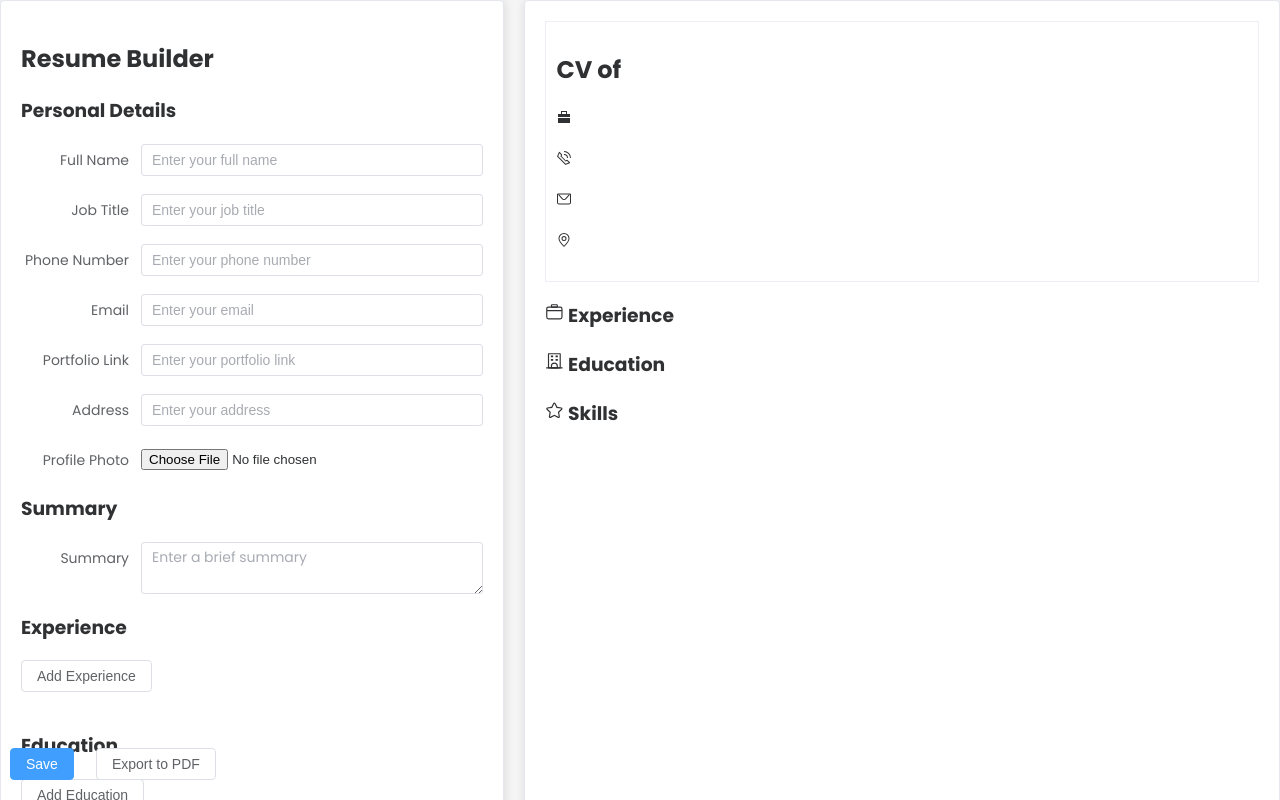
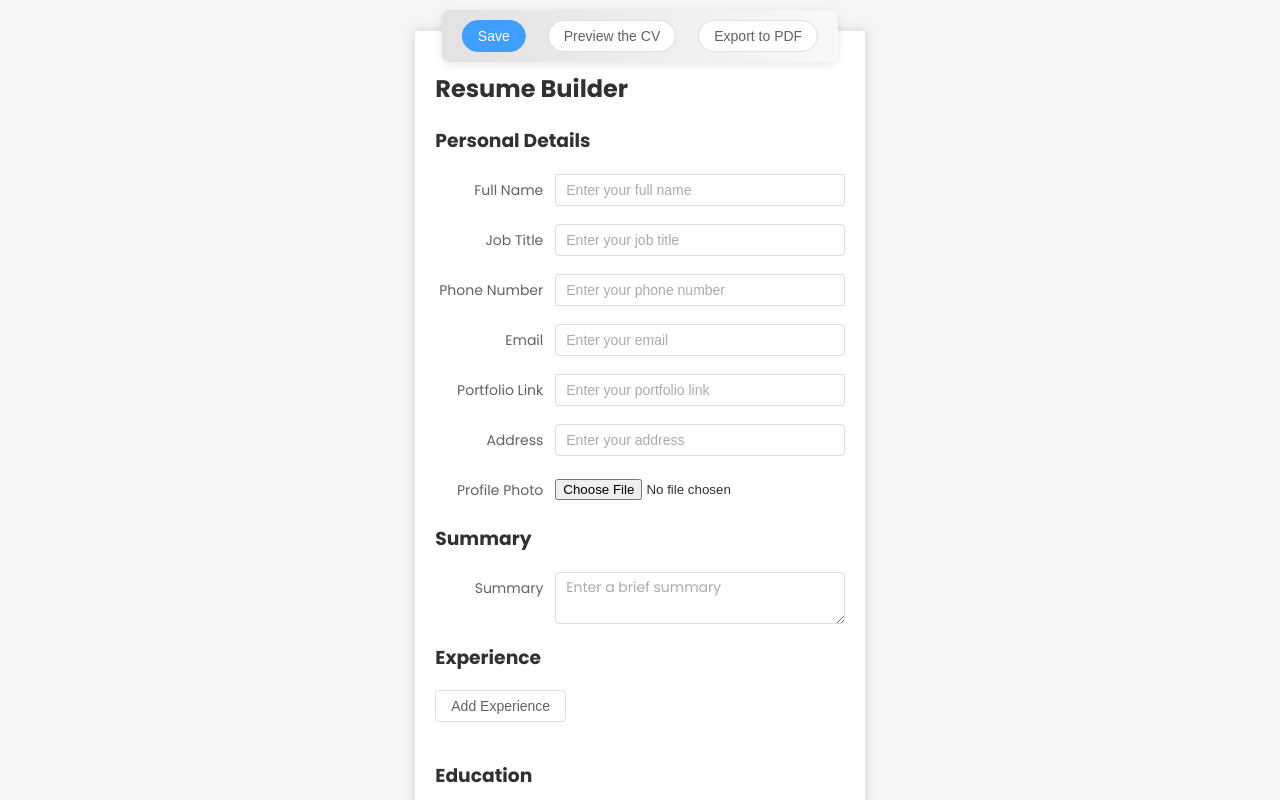
Before and after one commit to MeezaanD/resume-builder, a Vue app: page / in a window 1280 px wide. Shown: the top 800 px of the page. Built offline with nearby package versions, Linux system fonts and the light colour scheme.

Commit message:
feat: moved the cv preview to a dialog and seperated the files

```diff
--- a/src/components/ResumeForm.vue
+++ b/src/components/ResumeForm.vue
@@ -4,7 +4,7 @@
       <h2>Resume Builder</h2>
       <el-form :model="resumeData" label-width="120px">
         <PersonalDetails :data="resumeData.personal" />
-        <Summary v-model="resumeData.summary" />
+        <Summary v-model:modelValue="resumeData.summary" />
         <Experience :data="resumeData.experience" />
         <Education :data="resumeData.education" />
         <Skills :data="resumeData.skills" />
@@ -12,68 +12,14 @@
     </el-card>
 
     <!-- Fixed Save and Export Buttons -->
-    <div class="fixed-buttons">
-      <el-button type="primary" @click="saveResume">Save</el-button>
-      <el-button @click="exportToPDF">Export to PDF</el-button>
-    </div>
+  <div class="fixed-buttons">
+    <el-button type="primary" @click="saveResume" round>Save</el-button>
+    <el-button @click="dialogVisible = true" round>Preview the CV</el-button>
+    <el-button @click="exportToPDF" round>Export to PDF</el-button>
+  </div>
 
-    <!-- Resume Preview -->
-    <el-card id="resume-preview" class="box-card preview-card">
-      <div class="personal-details">
-        <div class="info">
-          <h2>
-            CV of {{ resumeData.personal.fullName }}
-          </h2>
-          <p><el-icon><Briefcase /></el-icon> {{ resumeData.personal.jobTitle }}</p>
-          <p><el-icon><Phone /></el-icon> {{ resumeData.personal.phoneNumber }}</p>
-          <p><el-icon><Message /></el-icon> {{ resumeData.personal.email }}</p>
-          <p v-if="resumeData.personal.portfolioLink"><el-icon><Link /></el-icon> {{ resumeData.personal.portfolioLink }}</p>
-          <p><el-icon><Location /></el-icon> {{ resumeData.personal.address }}</p>
-        </div>
-        <img class="profile-img" :src="resumeData.personal.profilePhoto" alt="Profile Photo"
-          v-if="resumeData.personal.profilePhoto" />
-      </div>
-
-      <div v-if="resumeData.summary" class="summary">
-        <h3><el-icon><Document /></el-icon> Summary</h3>
-        <p class="summary-text">{{ resumeData.summary }}</p>
-      </div>
-
-      <div class="experience">
-        <h3><el-icon><Suitcase /></el-icon> Experience</h3>
-        <el-timeline style="max-width: 600px; margin-top: 20px;">
-          <el-timeline-item v-for="(experience, index) in resumeData.experience" :key="index"
-            :timestamp="formatMonthYear(experience.startDate) + ' - ' + (experience.currentJob ? 'Present' : formatMonthYear(experience.endDate))">
-            <div>
-              <h4>{{ experience.jobTitle }} at {{ experience.companyName }}</h4>
-              <p>{{ experience.location }}</p>
-              <p>{{ experience.jobDescription }}</p>
-            </div>
-          </el-timeline-item>
-        </el-timeline>
-      </div>
-
-      <div class="education">
-        <h3><el-icon><School /></el-icon> Education</h3>
-        <el-timeline style="max-width: 600px; margin-top: 20px;">
-          <el-timeline-item v-for="(education, index) in resumeData.education" :key="index"
-            :timestamp="formatMonthYear(education.startDate) + ' - ' + (education.currentStudy ? 'Present' : formatMonthYear(education.endDate))">
-            <div>
-              <h4>{{ education.courseTitle }} at {{ education.institution }}</h4>
-              <p>{{ education.location }}</p>
-              <p>{{ education.qualificationType }}</p>
-            </div>
-          </el-timeline-item>
-        </el-timeline>
-      </div>
-
-      <div v-if="resumeData.skills" class="skills">
-        <h3><el-icon><Star /></el-icon> Skills</h3>
-          <ul class="skills-list">
-            <li v-for="(skill, index) in resumeData.skills" :key="index">{{ skill }}</li>
-          </ul>
-      </div>
-    </el-card>
+    <!-- Resume Preview Dialog -->
+    <ResumePreview :visible="dialogVisible" :resumeData="resumeData" @update:visible="dialogVisible = $event" />
   </div>
 </template>
 
@@ -81,12 +27,12 @@
 import { defineComponent, ref, onMounted } from 'vue';
 import html2pdf from 'html2pdf.js';
 import { ElMessage } from 'element-plus';
-import { User, Briefcase, Phone, Message, Link, Location, Document, Suitcase, School, Star } from '@element-plus/icons-vue';
 import PersonalDetails from '../components/PersonalDetails.vue';
 import Summary from '../components/Summary.vue';
 import Experience from '../components/Experience.vue';
 import Education from '../components/Education.vue';
 import Skills from '../components/Skills.vue';
+import ResumePreview from '../components/ResumePreview.vue';
 
 export default defineComponent({
   name: 'ResumeForm',
@@ -96,16 +42,7 @@ export default defineComponent({
     Experience,
     Education,
     Skills,
-    User,
-    Briefcase,
-    Phone,
-    Message,
-    Link,
-    Location,
-    Document,
-    Suitcase,
-    School,
-    Star
+    ResumePreview,
   },
   setup() {
     const resumeData = ref<any>({
@@ -116,31 +53,36 @@ export default defineComponent({
         email: '',
         portfolioLink: '',
         address: '',
-        profilePhoto: ''
+        profilePhoto: '',
       },
       summary: '',
       experience: [],
       education: [],
-      skills: []
+      skills: [],
     });
+
+    const dialogVisible = ref(false);
 
     const saveResume = () => {
       localStorage.setItem('resumeData', JSON.stringify(resumeData.value));
       ElMessage({
         message: `Resume saved for ${resumeData.value.personal.fullName}`,
         type: 'success',
-        duration: 3000
+        duration: 3000,
       });
     };
 
     const exportToPDF = () => {
       const element = document.getElementById('resume-preview') as HTMLElement;
-      html2pdf().from(element).set({
-        margin: 0,
-        filename: 'resume.pdf',
-        html2canvas: { scale: 2 },
-        jsPDF: { unit: 'in', format: 'a4', orientation: 'portrait' }
-      }).save();
+      html2pdf()
+        .from(element)
+        .set({
+          margin: 0,
+          filename: 'resume.pdf',
+          html2canvas: { scale: 2 },
+          jsPDF: { unit: 'in', format: 'a4', orientation: 'portrait' },
+        })
+        .save();
     };
 
     const formatMonthYear = (date: string) => {
@@ -160,9 +102,10 @@ export default defineComponent({
       resumeData,
       saveResume,
       exportToPDF,
-      formatMonthYear
+      formatMonthYear,
+      dialogVisible,
     };
-  }
+  },
 });
 </script>
 
@@ -170,69 +113,51 @@ export default defineComponent({
 .resume-container {
   display: flex;
   flex-direction: column;
+  align-items: center;
   gap: 20px;
+  max-width: 600px; /* Set a fixed width for the form */
+  margin: auto; /* Center the form horizontally */
+  padding: 20px;
 }
 
-.personal-details {
-  display: flex;
-  justify-content: space-between;
-  align-items: center;
-  border: 1px solid #ebeef5;
-  padding: 10px;
-}
-
-.profile-img {
-  height: 150px;
-  width: 150px;
-  object-fit: cover;
-  border-radius: 50%;
-  max-width: 100%;
-}
-
-.summary-text {
-  word-wrap: break-word;
-}
-
-.form-card {
-  flex: 2;
-}
-
-.preview-card {
-  flex: 3;
-}
-
-#resume-preview {
-  width: 210mm;
-  min-height: 297mm;
-  box-shadow: 0 0 10px rgba(0, 0, 0, 0.1);
-  background-color: white;
-}
-
-.skills-list {
-  display: flex;
-  flex-wrap: wrap;
-  list-style: none;
-  gap: 10px;
-  padding: 0;
-}
-
-.skills-list li {
-  background-color: #f0f2f5;
-  padding: 5px 10px;
-  border-radius: 5px;
+.box-card {
+ margin-top: 10px;
 }
 
 .fixed-buttons {
-  position: fixed;
-  bottom: 20px;
-  left: 10px;
   display: flex;
   gap: 10px;
+  position: fixed;
+  top: 10px;
+  left: 50%;
+  transform: translateX(-50%);
+  padding: 10px 20px;
+  background: linear-gradient(90deg, #e2e2e2, #f8f8f8);
+  border-radius: 8px;
+  box-shadow: 0 2px 8px rgba(0, 0, 0, 0.1);
+  z-index: 1000;
+  align-items: center;
+}
+
+.fixed-buttons el-button {
+  background: transparent;
+  border: none;
+  color: #000;
+  font-weight: bold;
+  padding: 5px 10px;
+  border-radius: 4px;
+  transition: background 0.2s ease, color 0.2s ease;
+}
+
+.fixed-buttons el-button:hover {
+  background: rgba(0, 0, 0, 0.1);
+  color: #fff;
+  transform: translateY(-2px);
 }
 
 @media (min-width: 768px) {
   .resume-container {
-    flex-direction: row;
+    flex-direction: column; /* Ensure it remains vertical on larger screens */
   }
 }
 
@@ -242,20 +167,9 @@ export default defineComponent({
     display: block;
   }
 
-  .personal-details {
-    flex-direction: column;
-  }
-
   .form-card,
   .preview-card {
     page-break-inside: avoid;
-  }
-
-  #resume-preview {
-    width: 100%;
-    min-height: auto;
-    padding: 0;
-    box-shadow: none;
   }
 
   .fixed-buttons {
--- /dev/null
+++ b/src/components/ResumePreview.vue
@@ -0,0 +1,167 @@
+<template>
+  <el-dialog v-model="localVisible" title="Resume Preview" width="80%">
+    <div id="resume-preview" class="box-card preview-card">
+      <div class="personal-details">
+        <div class="info">
+          <h2>CV of {{ resumeData.personal.fullName }}</h2>
+          <p><el-icon><Briefcase /></el-icon> {{ resumeData.personal.jobTitle }}</p>
+          <p><el-icon><Phone /></el-icon> {{ resumeData.personal.phoneNumber }}</p>
+          <p><el-icon><Message /></el-icon> {{ resumeData.personal.email }}</p>
+          <p v-if="resumeData.personal.portfolioLink"><el-icon><Link /></el-icon> {{ resumeData.personal.portfolioLink }}</p>
+          <p><el-icon><Location /></el-icon> {{ resumeData.personal.address }}</p>
+        </div>
+        <img class="profile-img" :src="resumeData.personal.profilePhoto" alt="Profile Photo" v-if="resumeData.personal.profilePhoto" />
+      </div>
+
+      <div v-if="resumeData.summary" class="summary">
+        <h3><el-icon><Document /></el-icon> Summary</h3>
+        <p class="summary-text">{{ resumeData.summary }}</p>
+      </div>
+
+      <div class="experience">
+        <h3><el-icon><Suitcase /></el-icon> Experience</h3>
+        <el-timeline style="max-width: 600px; margin-top: 20px;">
+          <el-timeline-item v-for="(experience, index) in resumeData.experience" :key="index"
+            :timestamp="formatMonthYear(experience.startDate) + ' - ' + (experience.currentJob ? 'Present' : formatMonthYear(experience.endDate))">
+            <div>
+              <h4>{{ experience.jobTitle }} at {{ experience.companyName }}</h4>
+              <p>{{ experience.location }}</p>
+              <p>{{ experience.jobDescription }}</p>
+            </div>
+          </el-timeline-item>
+        </el-timeline>
+      </div>
+
+      <div class="education">
+        <h3><el-icon><School /></el-icon> Education</h3>
+        <el-timeline style="max-width: 600px; margin-top: 20px;">
+          <el-timeline-item v-for="(education, index) in resumeData.education" :key="index"
+            :timestamp="formatMonthYear(education.startDate) + ' - ' + (education.currentStudy ? 'Present' : formatMonthYear(education.endDate))">
+            <div>
+              <h4>{{ education.courseTitle }} at {{ education.institution }}</h4>
+              <p>{{ education.location }}</p>
+              <p>{{ education.qualificationType }}</p>
+            </div>
+          </el-timeline-item>
+        </el-timeline>
+      </div>
+
+      <div v-if="resumeData.skills" class="skills">
+        <h3><el-icon><Star /></el-icon> Skills</h3>
+        <ul class="skills-list">
+          <li v-for="(skill, index) in resumeData.skills" :key="index">{{ skill }}</li>
+        </ul>
+      </div>
+    </div>
+    <template #footer>
+      <div class="dialog-footer">
+        <el-button @click="localVisible = false">Close</el-button>
+      </div>
+    </template>
+  </el-dialog>
+</template>
+
+<script lang="ts">
+import { defineComponent, PropType, ref, watch } from 'vue';
+import { Briefcase, Phone, Message, Link, Location, Document, Suitcase, School, Star } from '@element-plus/icons-vue';
+
+export default defineComponent({
+  name: 'ResumePreview',
+  components: {
+    Briefcase,
+    Phone,
+    Message,
+    Link,
+    Location,
+    Document,
+    Suitcase,
+    School,
+    Star,
+  },
+  props: {
+    visible: {
+      type: Boolean as PropType<boolean>,
+      required: true,
+    },
+    resumeData: {
+      type: Object as PropType<any>,
+      required: true,
+    },
+  },
+  setup(props, { emit }) {
+    const localVisible = ref(props.visible);
+
+    watch(() => props.visible, (newVal) => {
+      localVisible.value = newVal;
+    });
+
+    watch(localVisible, (newVal) => {
+      emit('update:visible', newVal);
+    });
+
+    return {
+      localVisible,
+    };
+  },
+  methods: {
+    formatMonthYear(date: string) {
+      if (!date) return ''; // Handle empty date
+      const options = { month: 'long', year: 'numeric' } as const;
+      return new Date(date).toLocaleDateString('en-US', options);
+    },
+  },
+});
+</script>
+
+<style scoped>
+.dialog-footer {
+  text-align: right;
+}
+
+.personal-details {
+  display: flex;
+  justify-content: space-between;
+  align-items: center;
+  border: 1px solid #ebeef5;
+  padding: 10px;
+}
+
+.profile-img {
+  height: 150px;
+  width: 150px;
+  object-fit: cover;
+  border-radius: 50%;
+  max-width: 100%;
+}
+
+.summary-text {
+  word-wrap: break-word;
+}
+
+.preview-card {
+  flex: 3;
+}
+
+#resume-preview {
+  width: 210mm;
+  min-height: 297mm;
+  /* box-shadow: 0 0 10px rgba(0, 0, 0, 0.1); */
+  border: 1px solid black;
+  background-color: white;
+  margin: auto;
+}
+
+.skills-list {
+  display: flex;
+  flex-wrap: wrap;
+  list-style: none;
+  gap: 10px;
+  padding: 0;
+}
+
+.skills-list li {
+  background-color: #f0f2f5;
+  padding: 5px 10px;
+  border-radius: 5px;
+}
+</style>
```
